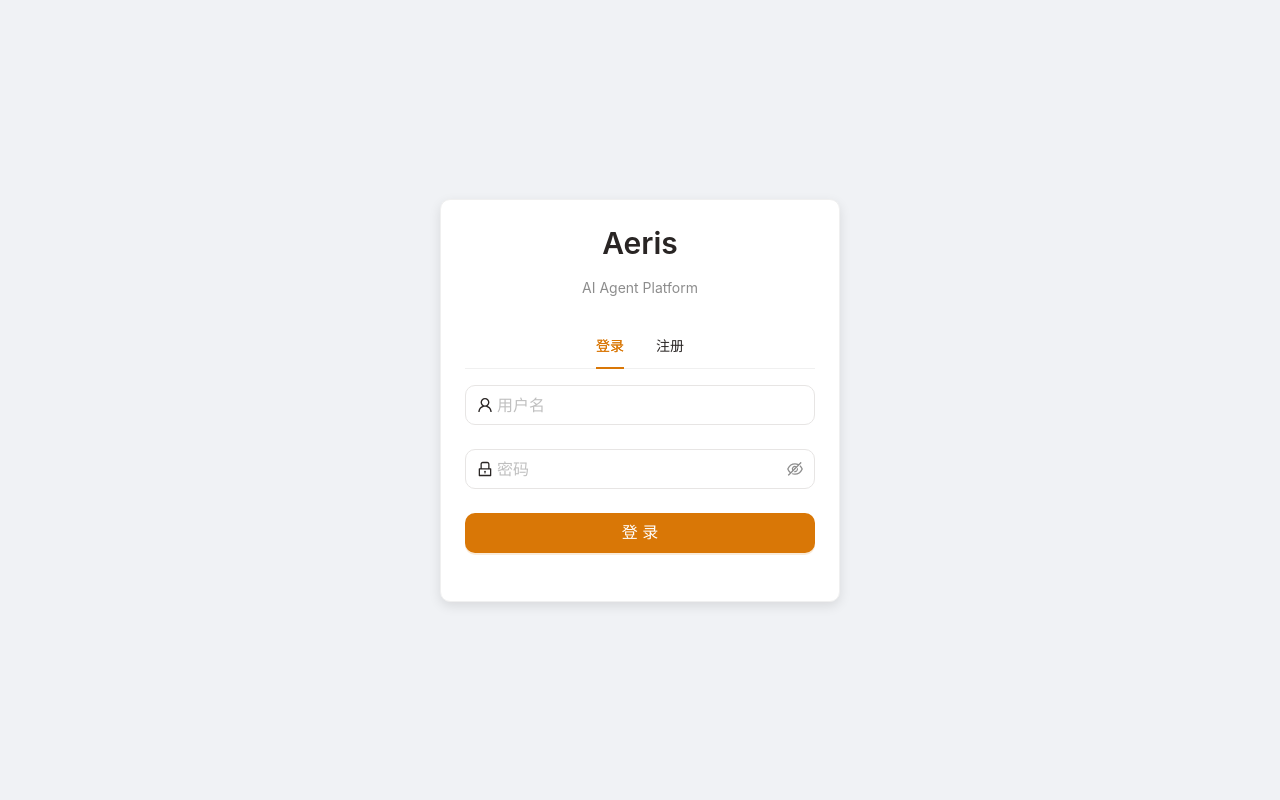
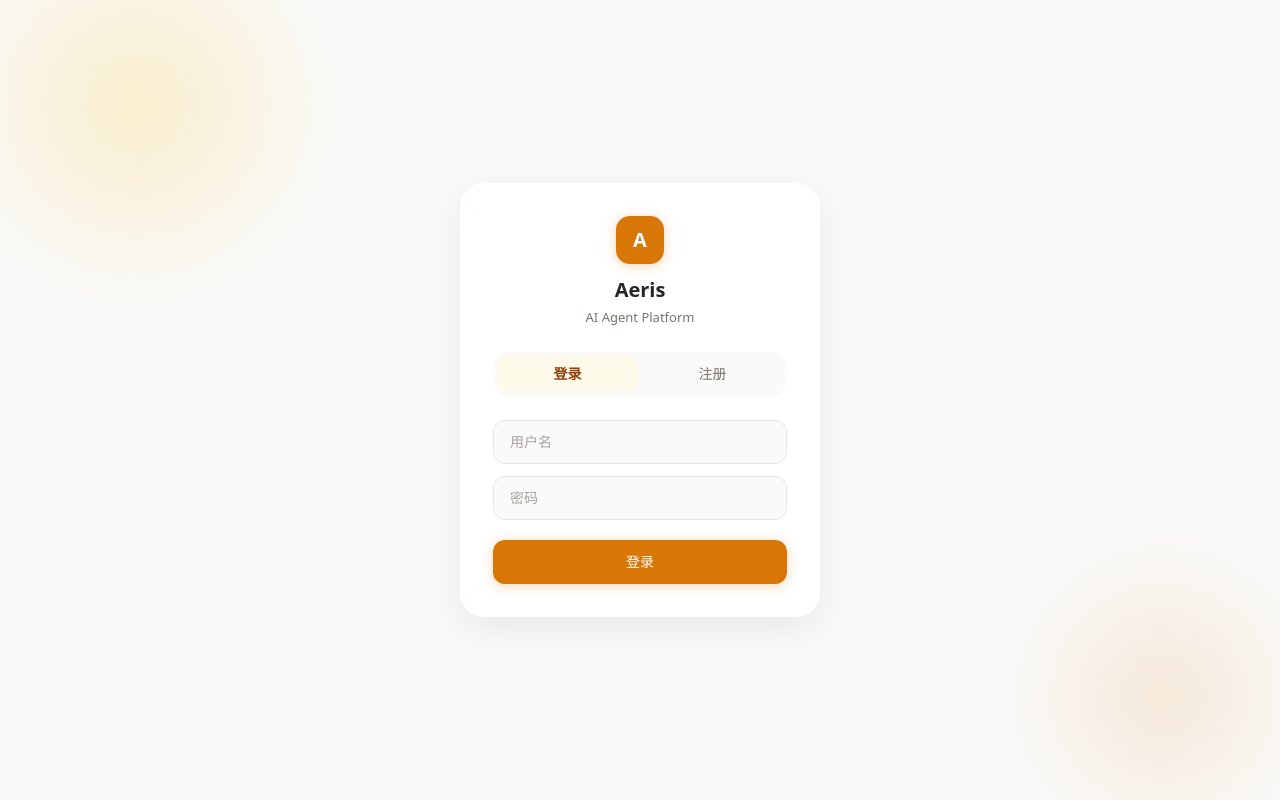
Before and after one commit to Kcodey/Aeris, a React (Vite) app in the folder frontend/: page /login in a window 1280 px wide. Built offline with nearby package versions, Linux system fonts and the light colour scheme.

Commit message:
feat: redesign login page with ambient glow and glassmorphism card

```diff
--- a/frontend/src/pages/Login.tsx
+++ b/frontend/src/pages/Login.tsx
@@ -1,155 +1,189 @@
 import { useState } from 'react'
-import { Form, Input, Button, Card, Typography, Tabs, message } from 'antd'
-import { UserOutlined, LockOutlined } from '@ant-design/icons'
 import { useNavigate } from 'react-router-dom'
 import { authApi } from '../services/auth'
 import { setToken } from '../utils/token'
 import { LoginRequest, RegisterRequest } from '../types/auth'
-
-const { Title } = Typography
 
 interface LoginProps {
   onLogin: () => void
 }
 
 const Login: React.FC<LoginProps> = ({ onLogin }) => {
-  const [activeTab, setActiveTab] = useState('login')
+  const [activeTab, setActiveTab] = useState<'login' | 'register'>('login')
   const [loading, setLoading] = useState(false)
+  const [error, setError] = useState('')
   const navigate = useNavigate()
 
-  const handleLogin = async (values: LoginRequest) => {
+  const handleLogin = async (e: React.FormEvent<HTMLFormElement>) => {
+    e.preventDefault()
+    const formData = new FormData(e.currentTarget)
+    const values: LoginRequest = {
+      username: formData.get('username') as string,
+      password: formData.get('password') as string,
+    }
+
     setLoading(true)
+    setError('')
     try {
       const response = await authApi.login(values)
       setToken(response.data.access_token)
-      message.success('登录成功')
       onLogin()
       navigate('/')
-    } catch (error) {
-      // Error handled by interceptor
+    } catch (err: any) {
+      setError(err.response?.data?.detail || '登录失败')
     } finally {
       setLoading(false)
     }
   }
 
-  const handleRegister = async (values: RegisterRequest) => {
+  const handleRegister = async (e: React.FormEvent<HTMLFormElement>) => {
+    e.preventDefault()
+    const formData = new FormData(e.currentTarget)
+    const password = formData.get('password') as string
+    const confirmPassword = formData.get('confirmPassword') as string
+
+    if (password !== confirmPassword) {
+      setError('两次输入的密码不一致')
+      return
+    }
+
+    const values: RegisterRequest = {
+      username: formData.get('username') as string,
+      password,
+    }
+
     setLoading(true)
+    setError('')
     try {
       await authApi.register(values)
-      message.success('注册成功，请登录')
       setActiveTab('login')
-    } catch (error) {
-      // Error handled by interceptor
+      setError('')
+    } catch (err: any) {
+      setError(err.response?.data?.detail || '注册失败')
     } finally {
       setLoading(false)
     }
   }
 
-  const loginForm = (
-    <Form
-      name="login"
-      onFinish={handleLogin}
-      autoComplete="off"
-      size="large"
-    >
-      <Form.Item
-        name="username"
-        rules={[{ required: true, message: '请输入用户名' }]}
+  return (
+    <div className="min-h-screen w-full flex items-center justify-center bg-surface-page relative overflow-hidden">
+      {/* Ambient glow background */}
+      <div className="absolute -top-20 -left-20 w-[400px] h-[400px] rounded-full bg-[radial-gradient(circle,rgba(251,191,36,0.2)_0%,transparent_70%)] animate-float" />
+      <div
+        className="absolute -bottom-16 -right-16 w-[350px] h-[350px] rounded-full bg-[radial-gradient(circle,rgba(217,119,6,0.12)_0%,transparent_70%)] animate-float"
+        style={{ animationDelay: '-10s' }}
+      />
+
+      {/* Glass card */}
+      <div
+        className="relative z-10 w-[360px] max-w-[90vw] bg-white/85 border border-white/60 rounded-2xl shadow-floating p-8"
+        style={{ backdropFilter: 'blur(24px)', WebkitBackdropFilter: 'blur(24px)' }}
       >
-        <Input prefix={<UserOutlined />} placeholder="用户名" />
-      </Form.Item>
-
-      <Form.Item
-        name="password"
-        rules={[{ required: true, message: '请输入密码' }]}
-      >
-        <Input.Password prefix={<LockOutlined />} placeholder="密码" />
-      </Form.Item>
-
-      <Form.Item>
-        <Button type="primary" htmlType="submit" loading={loading} block>
-          登录
-        </Button>
-      </Form.Item>
-    </Form>
-  )
-
-  const registerForm = (
-    <Form
-      name="register"
-      onFinish={handleRegister}
-      autoComplete="off"
-      size="large"
-    >
-      <Form.Item
-        name="username"
-        rules={[{ required: true, message: '请输入用户名' }]}
-      >
-        <Input prefix={<UserOutlined />} placeholder="用户名" />
-      </Form.Item>
-
-      <Form.Item
-        name="password"
-        rules={[
-          { required: true, message: '请输入密码' },
-          { min: 6, message: '密码至少6位' },
-        ]}
-      >
-        <Input.Password prefix={<LockOutlined />} placeholder="密码" />
-      </Form.Item>
-
-      <Form.Item
-        name="confirmPassword"
-        dependencies={['password']}
-        rules={[
-          { required: true, message: '请确认密码' },
-          ({ getFieldValue }) => ({
-            validator(_, value) {
-              if (!value || getFieldValue('password') === value) {
-                return Promise.resolve()
-              }
-              return Promise.reject(new Error('两次输入的密码不一致'))
-            },
-          }),
-        ]}
-      >
-        <Input.Password prefix={<LockOutlined />} placeholder="确认密码" />
-      </Form.Item>
-
-      <Form.Item>
-        <Button type="primary" htmlType="submit" loading={loading} block>
-          注册
-        </Button>
-      </Form.Item>
-    </Form>
-  )
-
-  return (
-    <div
-      style={{
-        height: '100vh',
-        display: 'flex',
-        justifyContent: 'center',
-        alignItems: 'center',
-        background: '#f0f2f5',
-      }}
-    >
-      <Card style={{ width: 400, boxShadow: '0 4px 12px rgba(0,0,0,0.1)' }}>
-        <div style={{ textAlign: 'center', marginBottom: 24 }}>
-          <Title level={2}>Aeris</Title>
-          <Typography.Text type="secondary">AI Agent Platform</Typography.Text>
+        {/* Brand */}
+        <div className="flex flex-col items-center mb-6">
+          <div className="w-12 h-12 bg-brand rounded-[14px] flex items-center justify-center text-white text-xl font-bold mb-3 shadow-glow">
+            A
+          </div>
+          <h1 className="text-xl font-bold text-content-primary">Aeris</h1>
+          <p className="text-caption text-content-secondary mt-1">AI Agent Platform</p>
         </div>
 
-        <Tabs
-          activeKey={activeTab}
-          onChange={setActiveTab}
-          centered
-          items={[
-            { key: 'login', label: '登录', children: loginForm },
-            { key: 'register', label: '注册', children: registerForm },
-          ]}
-        />
-      </Card>
+        {/* Tab switch */}
+        <div className="flex gap-1 bg-surface-page rounded-lg p-1 mb-6">
+          <button
+            onClick={() => {
+              setActiveTab('login')
+              setError('')
+            }}
+            className={`flex-1 py-2 rounded-md text-sm font-medium transition-all duration-200 ${
+              activeTab === 'login'
+                ? 'bg-brand-light text-amber-800 font-semibold'
+                : 'text-content-secondary hover:text-content-primary'
+            }`}
+          >
+            登录
+          </button>
+          <button
+            onClick={() => {
+              setActiveTab('register')
+              setError('')
+            }}
+            className={`flex-1 py-2 rounded-md text-sm font-medium transition-all duration-200 ${
+              activeTab === 'register'
+                ? 'bg-brand-light text-amber-800 font-semibold'
+                : 'text-content-secondary hover:text-content-primary'
+            }`}
+          >
+            注册
+          </button>
+        </div>
+
+        {/* Error message */}
+        {error && (
+          <div className="mb-4 px-3 py-2 bg-red-50 border border-red-100 rounded-md text-xs text-red-700">
+            {error}
+          </div>
+        )}
+
+        {/* Forms */}
+        {activeTab === 'login' ? (
+          <form onSubmit={handleLogin} className="flex flex-col gap-3">
+            <input
+              name="username"
+              type="text"
+              required
+              placeholder="用户名"
+              className="w-full h-11 px-4 bg-surface-page border border-border rounded-md text-body text-content-primary placeholder-content-tertiary transition-all duration-200 focus:border-brand focus:ring-2 focus:ring-brand/15 focus:outline-none"
+            />
+            <input
+              name="password"
+              type="password"
+              required
+              placeholder="密码"
+              className="w-full h-11 px-4 bg-surface-page border border-border rounded-md text-body text-content-primary placeholder-content-tertiary transition-all duration-200 focus:border-brand focus:ring-2 focus:ring-brand/15 focus:outline-none"
+            />
+            <button
+              type="submit"
+              disabled={loading}
+              className="w-full h-11 mt-2 bg-brand text-white rounded-md text-sm font-medium shadow-glow transition-all duration-200 hover:bg-brand-dark hover:-translate-y-px hover:shadow-[0_4px_16px_rgba(217,119,6,0.35)] active:translate-y-0 disabled:opacity-50 disabled:cursor-not-allowed"
+            >
+              {loading ? '登录中...' : '登录'}
+            </button>
+          </form>
+        ) : (
+          <form onSubmit={handleRegister} className="flex flex-col gap-3">
+            <input
+              name="username"
+              type="text"
+              required
+              placeholder="用户名"
+              className="w-full h-11 px-4 bg-surface-page border border-border rounded-md text-body text-content-primary placeholder-content-tertiary transition-all duration-200 focus:border-brand focus:ring-2 focus:ring-brand/15 focus:outline-none"
+            />
+            <input
+              name="password"
+              type="password"
+              required
+              minLength={6}
+              placeholder="密码（至少6位）"
+              className="w-full h-11 px-4 bg-surface-page border border-border rounded-md text-body text-content-primary placeholder-content-tertiary transition-all duration-200 focus:border-brand focus:ring-2 focus:ring-brand/15 focus:outline-none"
+            />
+            <input
+              name="confirmPassword"
+              type="password"
+              required
+              placeholder="确认密码"
+              className="w-full h-11 px-4 bg-surface-page border border-border rounded-md text-body text-content-primary placeholder-content-tertiary transition-all duration-200 focus:border-brand focus:ring-2 focus:ring-brand/15 focus:outline-none"
+            />
+            <button
+              type="submit"
+              disabled={loading}
+              className="w-full h-11 mt-2 bg-brand text-white rounded-md text-sm font-medium shadow-glow transition-all duration-200 hover:bg-brand-dark hover:-translate-y-px hover:shadow-[0_4px_16px_rgba(217,119,6,0.35)] active:translate-y-0 disabled:opacity-50 disabled:cursor-not-allowed"
+            >
+              {loading ? '注册中...' : '注册'}
+            </button>
+          </form>
+        )}
+      </div>
     </div>
   )
 }
```
